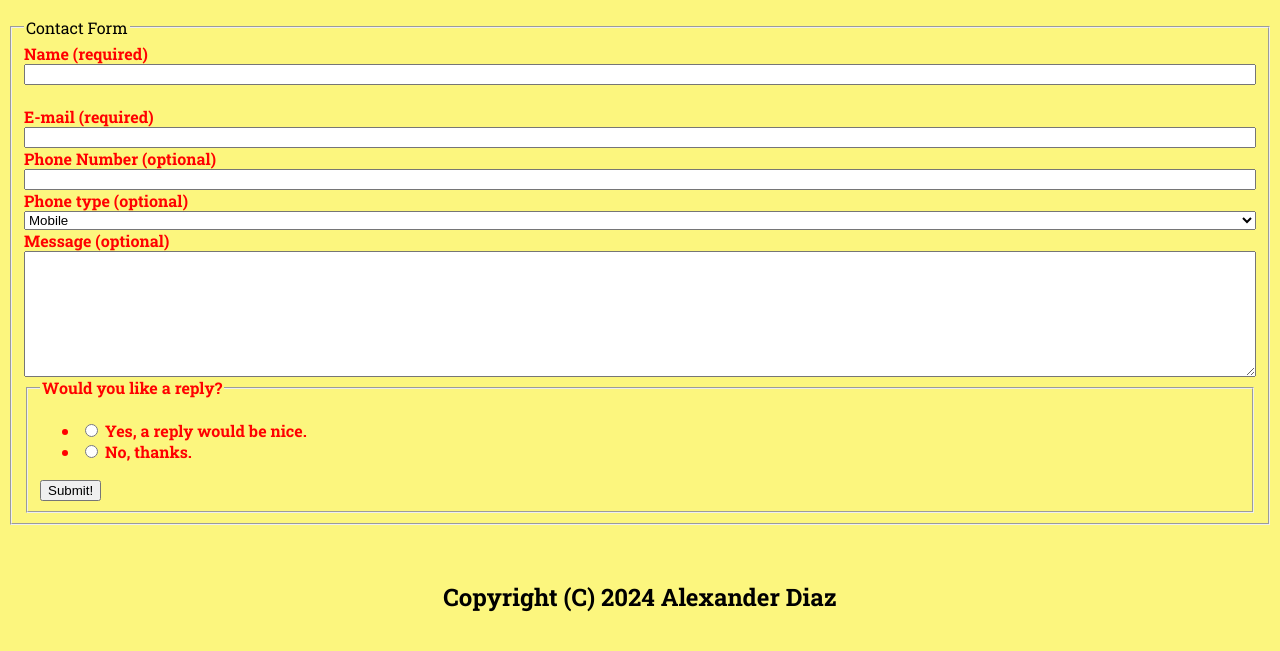
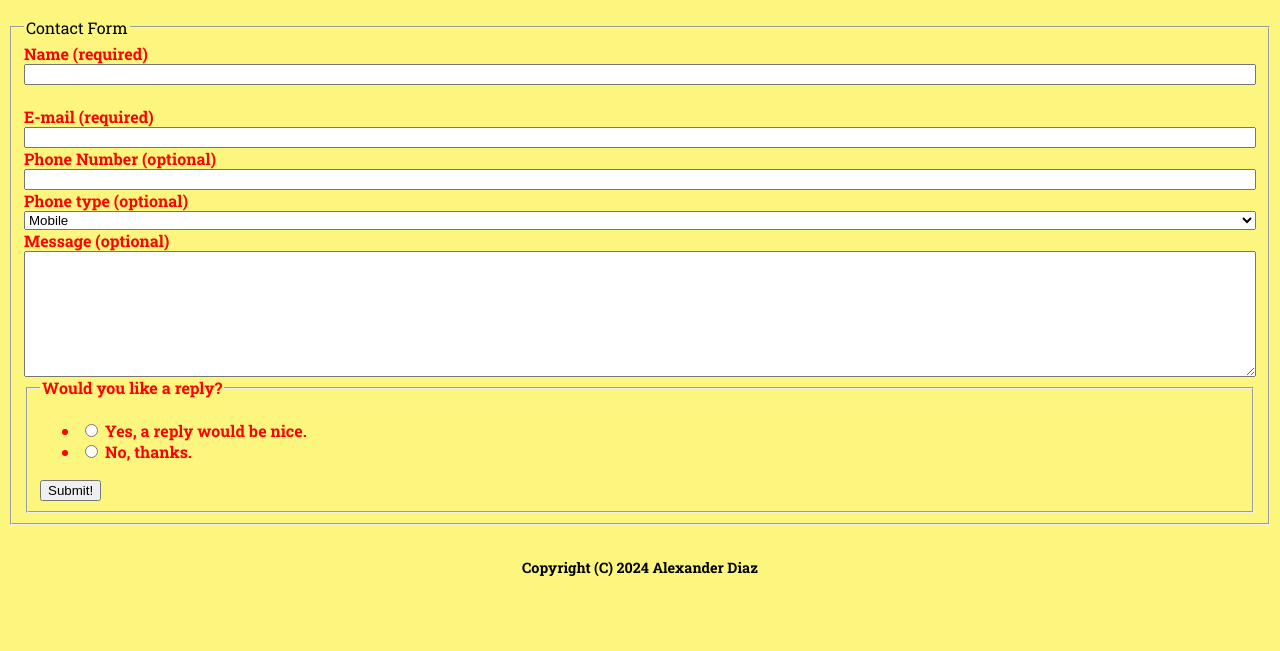
Before and after one commit to RVCC-IDMX/about-me-PixelatedWebDesigns, a plain HTML site: page index.html in a window 1280 px wide. Shown: the part 3174-3825 px from the top of the page. After the commit the page ends 3785 px from the top, so only its background shows below. Drawn offline with Linux system fonts and the light colour scheme.

Commit message:
Update style.css

```diff
--- a/css/style.css
+++ b/css/style.css
@@ -6,9 +6,14 @@ body {
     font-family: "Roboto Slab", serif;
   }
 
-  h1, h2, h3, h4, h5, h6 {
+  h1, h2, h3, h4, h5 {
     font-family: "Roboto Slab", serif;
     font-size: 150%;
+  }
+
+  h6 {
+    font-family: "Roboto Slab", serif;
+    font-size: 90%;
   }
 
   header {
```
